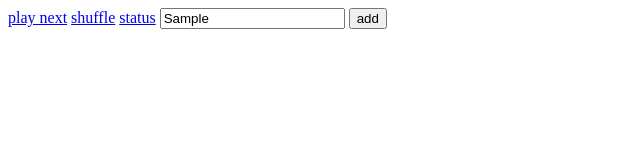
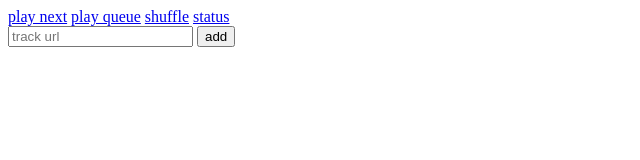
Before and after one commit to murlocbrand/juicebox, a website: page public/index.html in a window 1280 px wide. Both pictures are taken after typing "Sample" into the empty fields and a click on the button "add". Shown: the whole page, without its empty margins (0-640 px from the left). Drawn offline with Linux system fonts and the light colour scheme; no server answers.

Commit message:
add link to play queue on index page

```diff
--- a/public/index.html
+++ b/public/index.html
@@ -4,12 +4,17 @@
 		<title>juicebox ui</title>
 	</head>
 	<body>
-		<a href="/next">play next</a>
-		<a href="/shuffle">shuffle</a>
-		<a href="/status">status</a>
+		<div>
+			<a href="/next">play next</a>
+			<a href="/queue">play queue</a>
+			<a href="/shuffle">shuffle</a>
+			<a href="/status">status</a>
+		</div>
 
-		<input type="text" placeholder="track url" id="track"/>
-		<button id="add">add</button>
+		<div>
+			<input type="text" placeholder="track url" id="track"/>
+			<button id="add">add</button>
+		</div>
 
 		<script>
 			var track = document.getElementById('track')
@@ -20,8 +25,9 @@
 
 				xhr.open('POST', '/queue')
 				xhr.onreadystatechange = function () {
-					if (xhr.statusCode === 200 && xhr.readyState === 4) {
-						alert('added track')
+					if (xhr.readyState === 4) {
+						track.value = ""
+						alert(xhr.responseText)
 					}
 				}
 				xhr.setRequestHeader('Content-Type', 'application/json')
```
